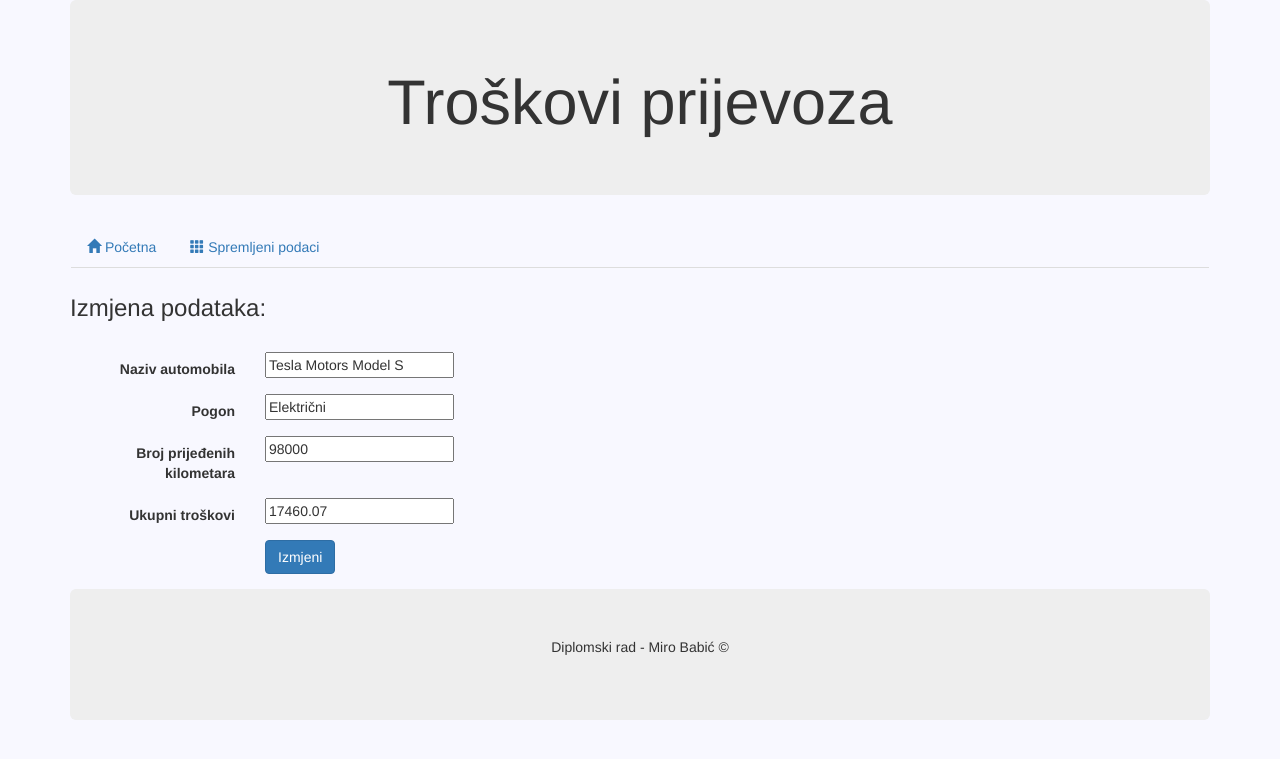
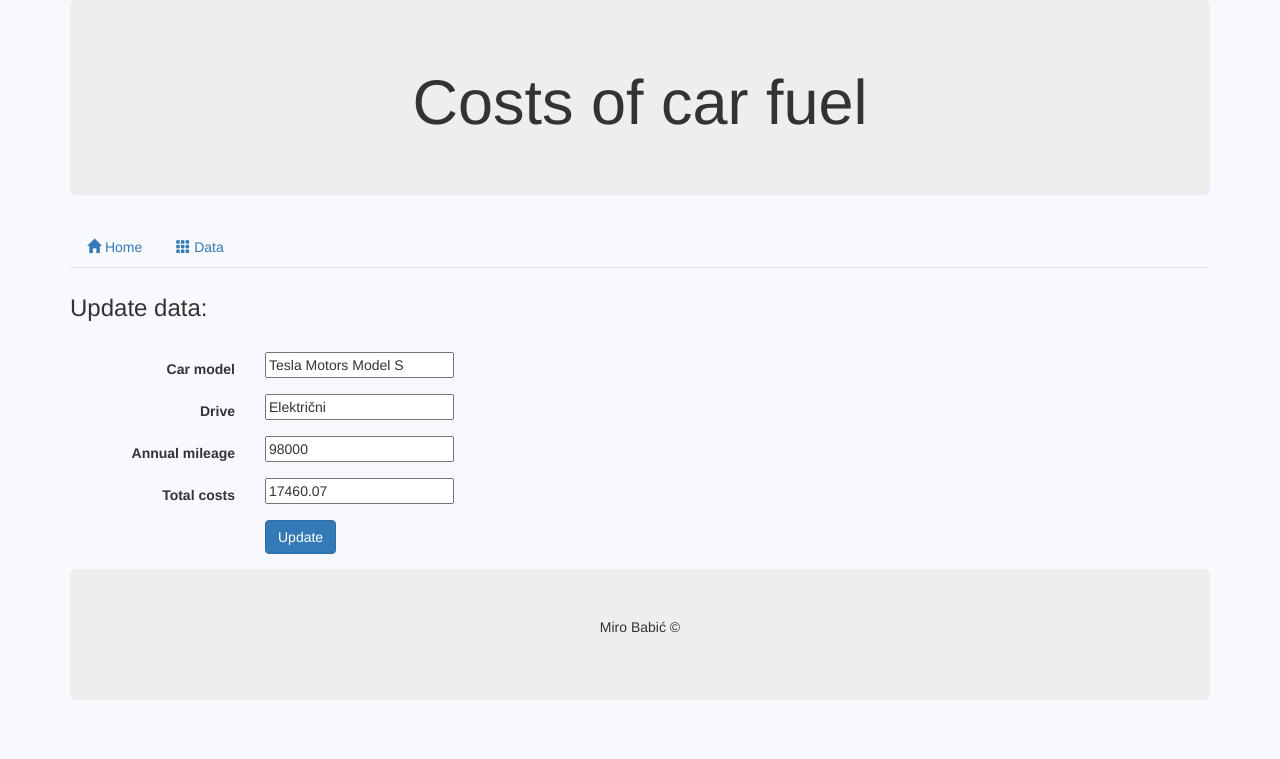
Before and after one commit to mbabic131/App_Auto_PHP, a PHP site: the page made by Update.php in a window 1280 px wide. Shown: the top 759 px of the page. Run offline with PHP 8.4, Linux system fonts and the light colour scheme; data comes from the database, SQL or seed files in the repository.

Commit message:
convert to english

```diff
--- a/Delete.php
+++ b/Delete.php
@@ -8,9 +8,9 @@ $id = $_GET['id'];
 
 //message for delete confirmation
 if(isset($id) & $_GET['o'] == 'ask') {
-	echo "<h3>Jeste li sigurni da želite obrisati podatke?</h3>";
-	echo "<a href='View.php?id=$id&m=delete'><p>DA</p></a>";
-	echo "<a href='View.php'><p>NE</p></a>";
+	echo "<h3>Are you sure that you want to delete this row from database?</h3>";
+	echo "<a href='View.php?id=$id&m=delete'><p>YES</p></a>";
+	echo "<a href='View.php'><p>NO</p></a>";
 }
 
 include 'footer.php';
--- a/Update.php
+++ b/Update.php
@@ -11,34 +11,34 @@ $conn->SetToUpdate();
 
 ?>
 
-<h3>Izmjena podataka:</h3>
+<h3>Update data:</h3>
 <br />
 
 <form name="update_forma" action="View.php?id=<?php echo $id; ?>&m=edit" method="post" class="form-horizontal">
 
     <div class="form-group">
-        <label for="auto" class="col-sm-2 control-label">Naziv automobila</label>
+        <label for="auto" class="col-sm-2 control-label">Car model</label>
         <div class="col-sm-5">
             <input type="text" id="auto" name="naziv_auto" value="<?php echo $conn->ime; ?>">
         </div>
     </div>
 
     <div class="form-group">
-        <label for="teh" class="col-sm-2 control-label">Pogon</label>
+        <label for="teh" class="col-sm-2 control-label">Drive</label>
         <div class="col-sm-5">
              <input type="text" id="teh" name="pogon_auto" value="<?php echo $conn->pogon; ?>">
         </div>
     </div>
 
     <div class="form-group">
-        <label for="kilo" class="col-sm-2 control-label">Broj prijeđenih kilometara</label>
+        <label for="kilo" class="col-sm-2 control-label">Annual mileage</label>
         <div class="col-sm-5">
             <input type="text" id="kilo" name="kilometri_auto" value="<?php echo $conn->kmh; ?>">
         </div>
     </div>
 
     <div class="form-group">
-         <label for="trosak" class="col-sm-2 control-label">Ukupni troškovi</label>
+         <label for="trosak" class="col-sm-2 control-label">Total costs</label>
         <div class="col-sm-5">
             <input type="text" id="trosak" name="troskovi_auto" value="<?php echo $conn->cost; ?>">
         </div>
@@ -46,7 +46,7 @@ $conn->SetToUpdate();
 
     <div class="form-group">
         <div class="col-sm-offset-2 col-sm-10">
-            <input type="submit" value="Izmjeni" class="btn btn-primary">
+            <input type="submit" value="Update" class="btn btn-primary">
         </div>
     </div>
 
--- a/footer.php
+++ b/footer.php
@@ -3,7 +3,7 @@
 
 <div class="container">
     <div class="jumbotron">
-        <p style="font-size: 100%; text-align: center">Diplomski rad - Miro Babić &copy;</p>
+        <p style="font-size: 100%; text-align: center">Miro Babić &copy;</p>
     </div>
 </div>
     <script src="JS/bootstrap.min.js"></script>
--- a/header.php
+++ b/header.php
@@ -1,5 +1,5 @@
 <!DOCTYPE html>
-<html lang="hr">
+<html lang="en">
 <head>
     <meta http-equiv="Content-Type" content="text/html; charset=utf-8">
     <meta http-equiv="X-UA-Compatible" content="IE=edge">
@@ -9,19 +9,19 @@
     <link href="CSS/bootstrap.min.css" rel="stylesheet" media="screen">
     <link href="CSS/CSS.css" rel="stylesheet">
     <script type="text/javascript" src="JS/jquery-1.9.1.js"></script>
-    <title>Troškovi prijevoza</title>
+    <title>Fuel costs</title>
 </head>
 <body>
 
 <div class="container">
 
     <div class="jumbotron">
-        <center><h1>Troškovi prijevoza</h1></center>
+        <center><h1>Costs of car fuel</h1></center>
     </div>
 
 <nav class="navbar">
     <ul class="nav nav-tabs">
-         <li><a href="index.php"><span class="glyphicon glyphicon-home"></span> Početna</a></li>
-         <li><a href="View.php"><span class="glyphicon glyphicon-th"></span> Spremljeni podaci</a></li>
+         <li><a href="index.php"><span class="glyphicon glyphicon-home"></span> Home</a></li>
+         <li><a href="View.php"><span class="glyphicon glyphicon-th"></span> Data</a></li>
     </ul>
 </nav>
```
Also changed, not shown: Unos.php (+8 -8 lines), View.php (+9 -9 lines), details.php (+18 -18 lines).
